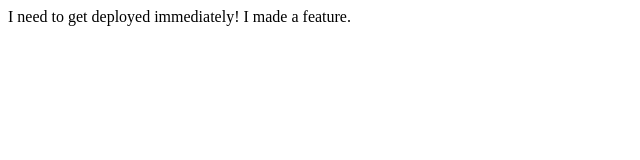
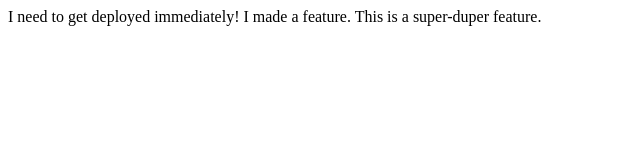
Before and after one commit to withinsight/git-flow-test, a plain HTML site: page index.html in a window 1280 px wide. Shown: the whole page, without its empty margins (0-640 px from the left). Drawn offline with Linux system fonts and the light colour scheme.

Commit message:
Super duper feature 2

```diff
--- a/index.html
+++ b/index.html
@@ -10,5 +10,7 @@
     I need to get deployed immediately!
 
     I made a feature.
+
+    This is a super-duper feature.
   </body>
 </html>
```
